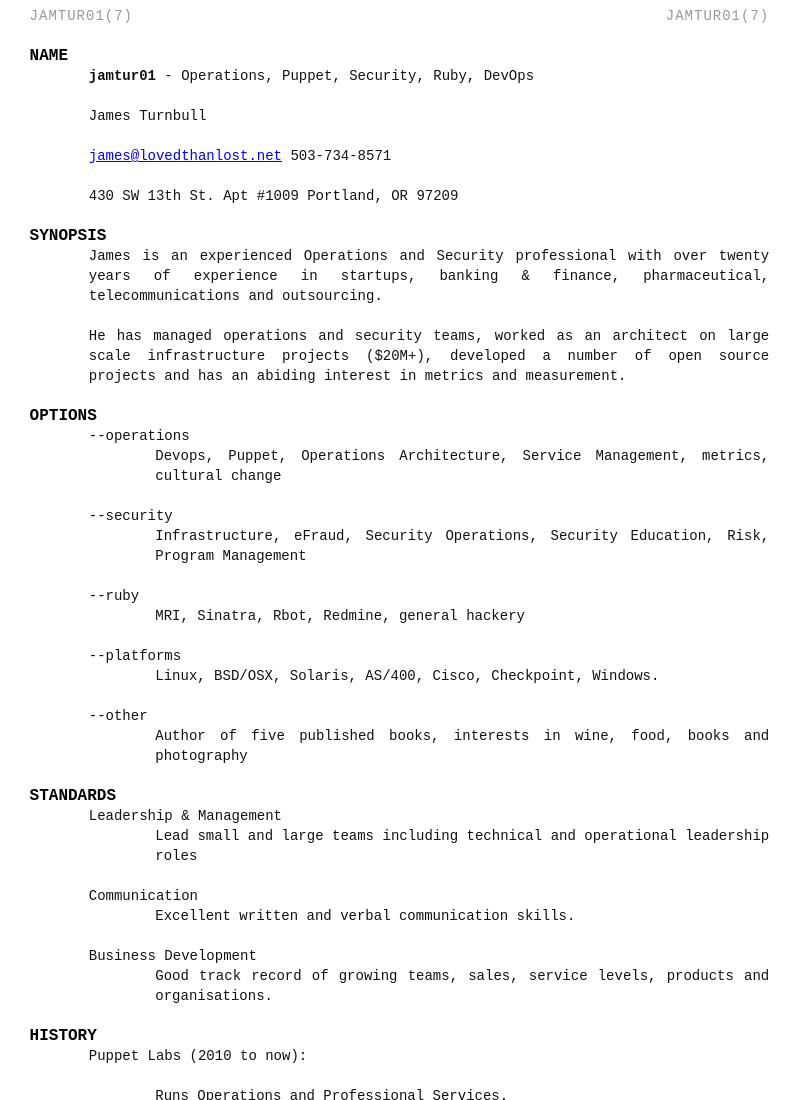
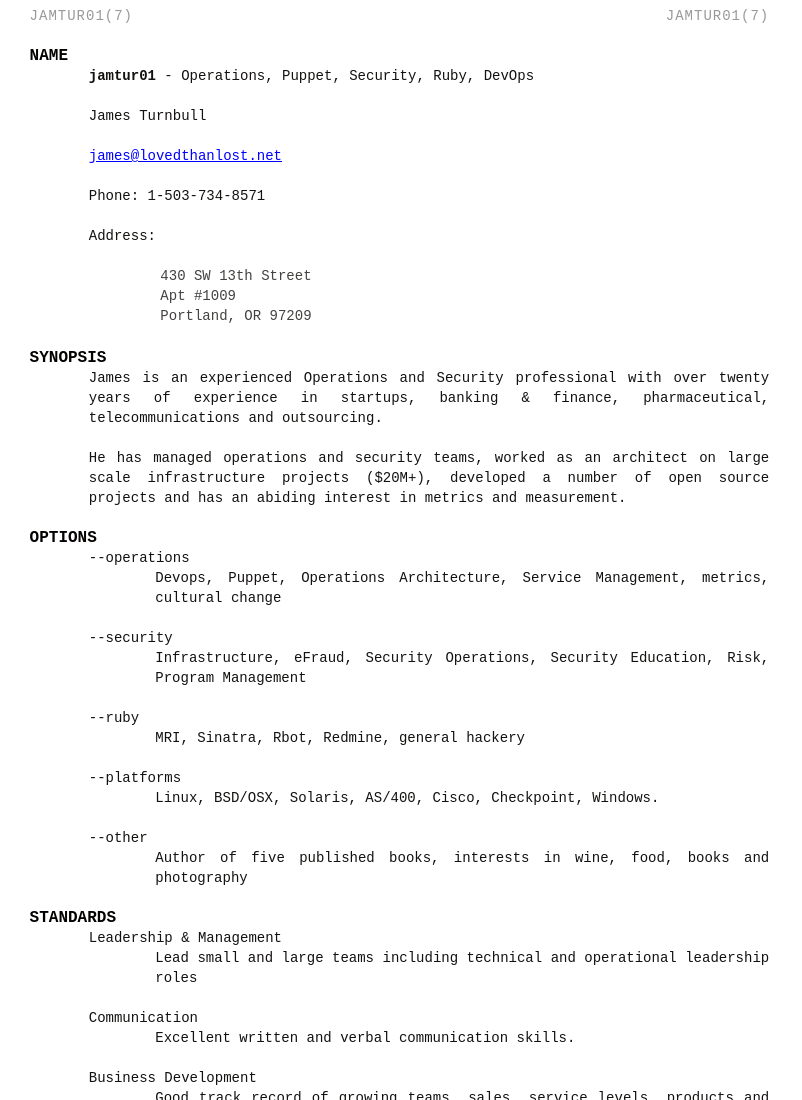
Before and after one commit to jamtur01/jamtur01.github.com, a plain HTML site: page index.html in a window 1280 px wide. Shown: the top 1100 px of the page, without its empty margins (0-802 px from the left). Drawn offline with Linux system fonts and the light colour scheme.

Commit message:
Stupid formatting

```diff
--- a/index.html
+++ b/index.html
@@ -73,12 +73,16 @@
 
 <p>James Turnbull</p>
 
-<p><a href="&#109;&#x61;&#x69;&#x6c;&#x74;&#x6f;&#58;&#106;&#x61;&#x6d;&#101;&#115;&#64;&#x6c;&#111;&#x76;&#x65;&#x64;&#x74;&#104;&#x61;&#110;&#108;&#x6f;&#x73;&#116;&#46;&#110;&#x65;&#x74;" data-bare-link="true">&#x6a;&#x61;&#109;&#101;&#x73;&#64;&#x6c;&#x6f;&#118;&#101;&#x64;&#116;&#x68;&#x61;&#x6e;&#x6c;&#x6f;&#115;&#x74;&#46;&#x6e;&#101;&#116;</a>
-503-734-8571</p>
+<p><a href="&#109;&#97;&#x69;&#108;&#116;&#x6f;&#58;&#x6a;&#97;&#x6d;&#101;&#115;&#x40;&#108;&#x6f;&#118;&#x65;&#x64;&#116;&#x68;&#x61;&#x6e;&#x6c;&#111;&#115;&#116;&#46;&#110;&#x65;&#x74;" data-bare-link="true">&#x6a;&#x61;&#109;&#x65;&#115;&#64;&#108;&#111;&#118;&#101;&#x64;&#116;&#104;&#x61;&#110;&#108;&#x6f;&#x73;&#x74;&#46;&#110;&#101;&#x74;</a></p>
 
-<p>430 SW 13th St.
-Apt #1009
-Portland, OR 97209</p>
+<p>Phone: 1-503-734-8571</p>
+
+<p>Address:</p>
+
+<pre><code>     430 SW 13th Street
+     Apt #1009
+     Portland, OR 97209
+</code></pre>
 
 <h2 id="SYNOPSIS">SYNOPSIS</h2>
 
@@ -117,7 +121,7 @@ an abiding interest in metrics and measurement.</p>
 
 <p>Runs Operations and Professional Services.</p>
 
-<p>Contact: Luke Kanies, <a href="&#x6d;&#x61;&#x69;&#108;&#x74;&#111;&#x3a;&#108;&#x75;&#x6b;&#x65;&#x40;&#112;&#x75;&#112;&#x70;&#x65;&#116;&#108;&#x61;&#x62;&#115;&#46;&#x63;&#x6f;&#x6d;" data-bare-link="true">&#108;&#x75;&#107;&#101;&#64;&#x70;&#x75;&#x70;&#x70;&#101;&#x74;&#x6c;&#97;&#98;&#115;&#x2e;&#x63;&#111;&#109;</a>
+<p>Contact: Luke Kanies, <a href="&#109;&#97;&#x69;&#108;&#116;&#x6f;&#58;&#108;&#x75;&#x6b;&#101;&#64;&#x70;&#117;&#112;&#112;&#101;&#116;&#x6c;&#97;&#98;&#115;&#46;&#99;&#111;&#x6d;" data-bare-link="true">&#108;&#117;&#107;&#101;&#x40;&#112;&#x75;&#112;&#112;&#x65;&#116;&#108;&#x61;&#x62;&#115;&#x2e;&#x63;&#x6f;&#109;</a>
 <a href="http://www.puppetlabs.com" data-bare-link="true">http://www.puppetlabs.com</a></p></dd>
 <dt>National Australia Bank (2006 to 2010):</dt><dd><p></p>
 
```
Also changed, not shown: 1 other file.
